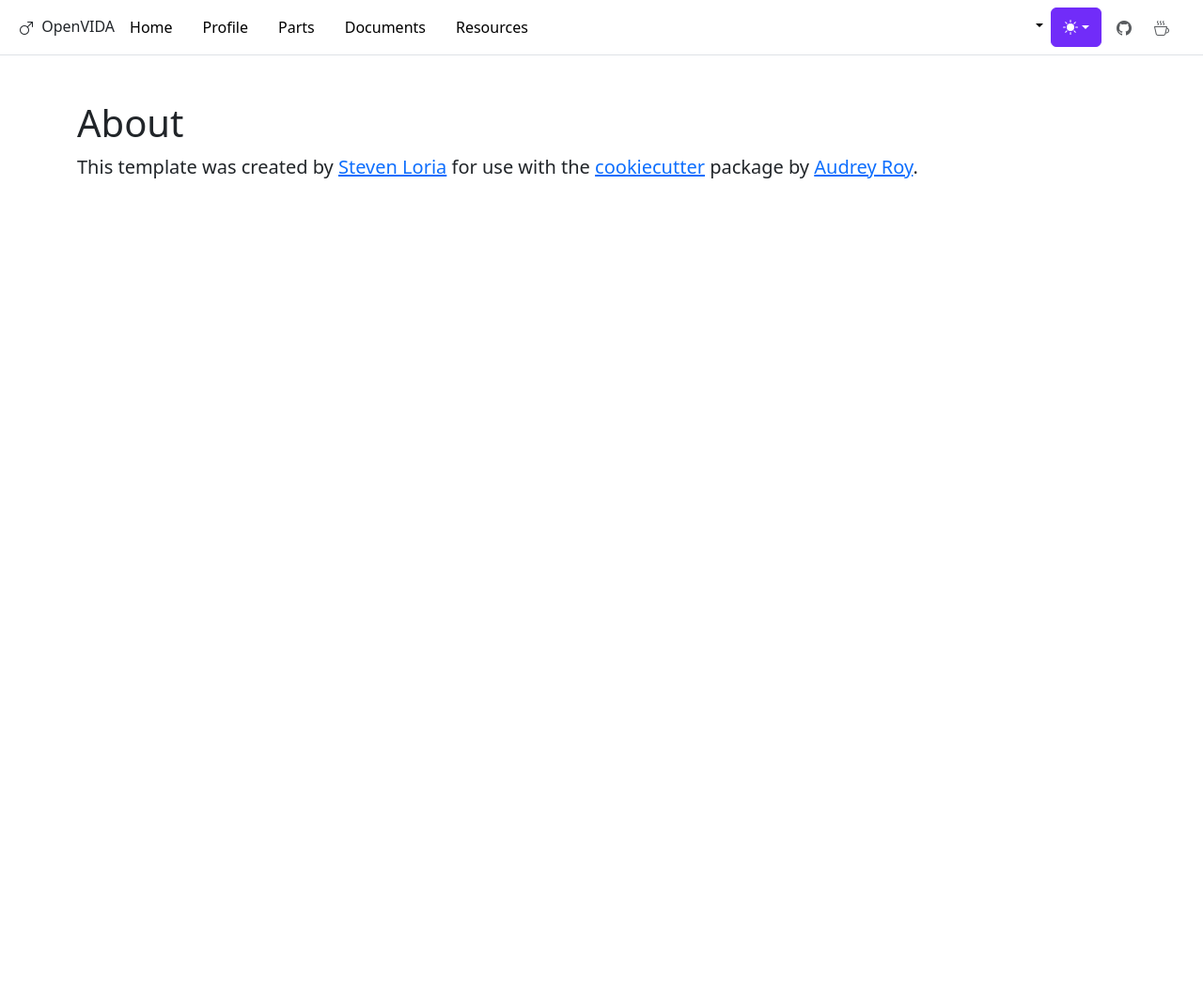
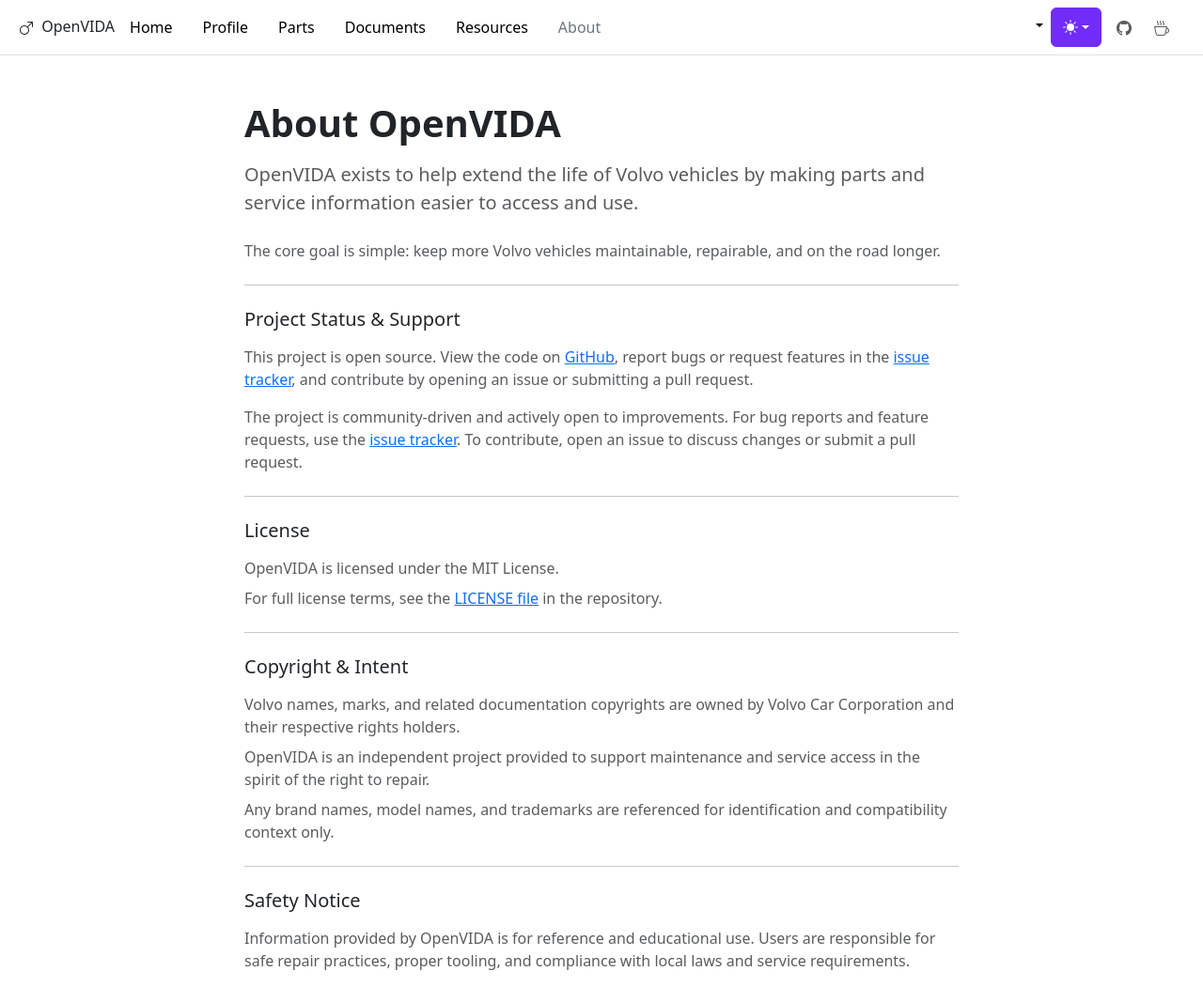
Before and after one commit to kForth/OpenVIDA, a Flask app: page /about/ in a window 1280 px wide. Shown: the whole page at 94% size. Run offline with Flask 3, Linux system fonts and the light colour scheme; parts of the project's set-up code (start-up, migrations or seed data) failed here and were passed over; some libraries are stand-ins or nearby versions.

Commit message:
Update about.html

```diff
--- a/openvida/templates/nav.html
+++ b/openvida/templates/nav.html
@@ -32,6 +32,7 @@ request.path == path) or (path|length > 1 and request.path.startswith(path)) %}
                 <li>{{ nav_link("/parts/", "Parts") }}</li>
                 <li>{{ nav_link("/documents/", "Documents") }}</li>
                 <li>{{ nav_link("/resources/", "Resources") }}</li>
+                <li>{{ nav_link("/about/", "About") }}</li>
             </ul>
             <div class="dropdown text-end ms-2">
                 <a
--- a/openvida/templates/public/about.html
+++ b/openvida/templates/public/about.html
@@ -3,10 +3,63 @@
 {% block page_title %}About{% endblock %}
 
 {% block content %}
-<div class="container">
-    <h1 class="mt-5">About</h1>
-    <div class="row">
-      <p class="lead">This template was created by <a href="http://github.com/sloria/">Steven Loria</a> for use with the <a href="http://github.com/audreyr/cookiecutter/">cookiecutter</a> package by <a href="http://github.com/audreyr/">Audrey Roy</a>.</p>
-    </div>
+<div class="container py-5">
+	<div class="mx-auto pb-3" style="max-width: 760px;">
+		<h1 class="display-6 fw-bold mb-3">About OpenVIDA</h1>
+		<p class="lead text-muted mb-4">
+			OpenVIDA exists to help extend the life of Volvo vehicles by making parts and service information easier to access and use.
+		</p>
+		<p class="text-muted mb-0">
+			The core goal is simple: keep more Volvo vehicles maintainable, repairable, and on the road longer.
+		</p>
+
+		<hr class="my-4">
+
+		<h2 class="h5 mb-3">Project Status &amp; Support</h2>
+		<p class="text-muted mb-3">
+			This project is open source. View the code on
+			<a href="https://github.com/kForth/OpenVIDA" target="_blank" rel="noopener noreferrer">GitHub</a>,
+			report bugs or request features in the
+			<a href="https://github.com/kForth/OpenVIDA/issues" target="_blank" rel="noopener noreferrer">issue tracker</a>,
+			and contribute by opening an issue or submitting a pull request.
+		</p>
+		<p class="text-muted mb-2">
+			The project is community-driven and actively open to improvements. For bug reports and feature requests, use the
+			<a href="https://github.com/kForth/OpenVIDA/issues" target="_blank" rel="noopener noreferrer">issue tracker</a>.
+			To contribute, open an issue to discuss changes or submit a pull request.
+		</p>
+
+		<hr class="my-4">
+
+		<h2 class="h5 mb-3">License</h2>
+		<p class="text-muted mb-2">
+			OpenVIDA is licensed under the MIT License.
+		</p>
+		<p class="text-muted mb-0">
+			For full license terms, see the
+			<a href="https://github.com/kForth/OpenVIDA/blob/main/LICENSE" target="_blank" rel="noopener noreferrer">LICENSE file</a>
+			in the repository.
+		</p>
+
+		<hr class="my-4">
+
+		<h2 class="h5 mb-3">Copyright &amp; Intent</h2>
+		<p class="text-muted mb-2">
+			Volvo names, marks, and related documentation copyrights are owned by Volvo Car Corporation and their respective rights holders.
+		</p>
+		<p class="text-muted mb-2">
+			OpenVIDA is an independent project provided to support maintenance and service access in the spirit of the right to repair.
+		</p>
+		<p class="text-muted mb-0">
+			Any brand names, model names, and trademarks are referenced for identification and compatibility context only.
+		</p>
+
+		<hr class="my-4">
+
+		<h2 class="h5 mb-3">Safety Notice</h2>
+		<p class="text-muted mb-0">
+			Information provided by OpenVIDA is for reference and educational use. Users are responsible for safe repair practices, proper tooling, and compliance with local laws and service requirements.
+		</p>
+	</div>
 </div>
 {% endblock %}
```
